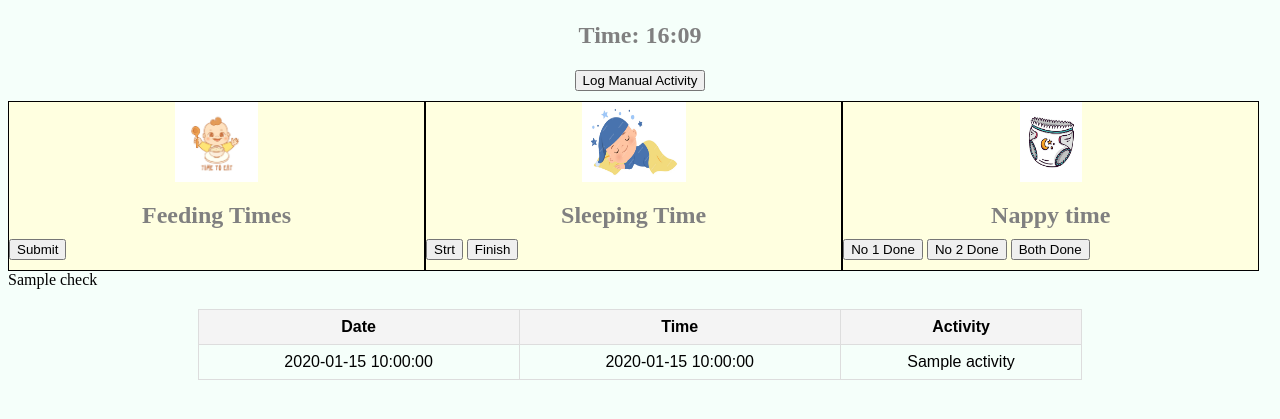
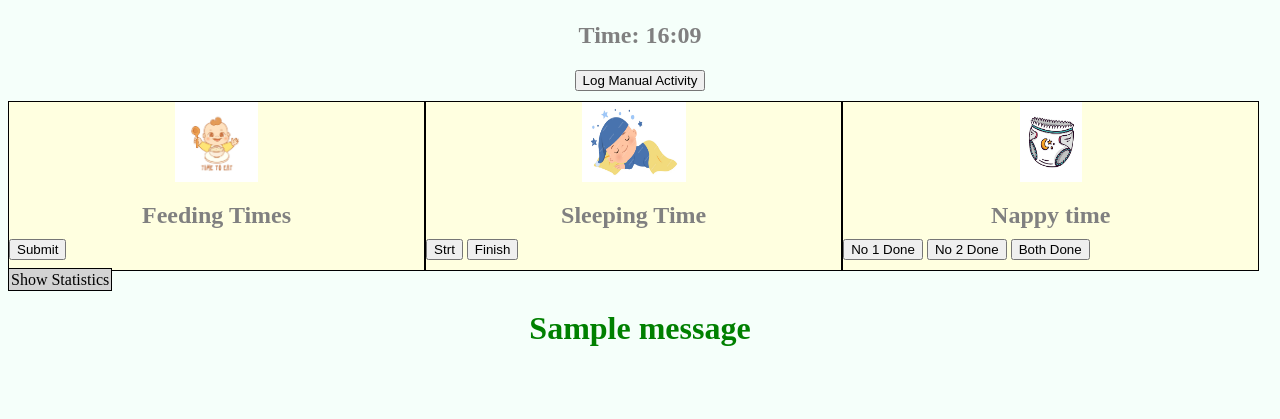
Before and after one commit to konstantina54/babyTracker, a Flask app: template templates/index.html in a window 1280 px wide. Shown: the part 367-786 px from the top of the page. Run offline with Flask 3, Linux system fonts and the light colour scheme; the template is opened without the code that fills it: most values are stand-ins (such as "Sample title", 1, 10 or a date in 2020); one stand-in notice (Sample message) is shown.

Commit message:
update data input and reading

```diff
--- a/app.py
+++ b/app.py
@@ -1,12 +1,14 @@
 from flask import Flask
-from flask import redirect, url_for, request, render_template, jsonify
+from flask import redirect, url_for, request, render_template, jsonify, flash
 from datetime import datetime
 import json
+import os
 import pandas as pd
 # from functios import display_data, clean_manual_data
 
 
 app = Flask(__name__)
+app.secret_key = os.urandom(24)
 
 
 def display_data():
@@ -23,40 +25,51 @@ def display_data():
 
 
 def clean_manual_data(data):
-    print(data + "this")
     data = data.replace("'", '"')
     # manual_inputs = manual_inputs.replace("'", '"')
-    activity_data = json.loads(data)
-    return activity_data
-
+    if not data.strip():
+        print("error")
+    else:
+        activity_data = json.loads(data)
+        return activity_data
 
 
 def display_formating(activity_data):
-    print(str(activity_data))
-    # print(type(activity_data))
-    # date time activity
-    date = activity_data['manualCalendar']
-    if 'sTime' in activity_data:
-        if len(activity_data["fTime"]) > 0 and len(activity_data["sTime"]) > 0:
-            time_difference = calculate_time_difference(activity_data['sTime'], activity_data['fTime'])
-            # print(f"Date: {activity_data['manualCalendar']}")
-            print(f"Time: {time_difference}")
-            print(f"Activity: Nap Time")
+    if not activity_data:
+        print("error")
+    else:
+        d = dict()
+        date = activity_data['manualCalendar']
+        if 'sTime' in activity_data:
+            if len(activity_data["fTime"]) > 0 and len(activity_data["sTime"]) > 0:
+                time_difference = calculate_time_difference(activity_data['sTime'], activity_data['fTime'])
+                # print(f"Date: {activity_data['manualCalendar']}")
+                d['note'] = time_difference
+                d['activity'] = 'Nap Time'
+                print(f"Time: {time_difference}")
+                print(f"Activity: Nap Time")
 
 
-    elif 'foodTime' in activity_data:
-        # print(f"Date: {activity_data['manualCalendar']}")
-        print(f"Time: {activity_data['foodTime']}")
-        print(f"Activity: Food Time")
-    else:
-        # print(f"Date: {activity_data['manualCalendar']}")
-        print(f"Time: {activity_data['pottyTime']}")
-        if 'no1' in activity_data  and 'no2' in activity_data:
-            print(f"Activity: Potty Activity no1 and no2")
-        elif 'no1' in activity_data:
-            print(f"Activity: Potty Activity no1")
+        elif 'foodTime' in activity_data:
+            # print(f"Date: {activity_data['manualCalendar']}")
+            d['note'] = ''
+            d['activity'] = 'Food Time'
+            print(f"Time: {activity_data['foodTime']}")
+            print(f"Activity: Food Time")
         else:
-            print(f"Activity: Potty Activity no2")
+            # print(f"Date: {activity_data['manualCalendar']}")
+            print(f"Time: {activity_data['pottyTime']}")
+            d['activity'] = 'Potty Action'
+            if 'no1' in activity_data  and 'no2' in activity_data:
+                d['note'] = 'Potty Activity no1 and no2'
+                print(f"Activity: Potty Activity no1 and no2")
+            elif 'no1' in activity_data:
+                d['note'] = 'Potty Activity no1'
+                print(f"Activity: Potty Activity no1")
+            else:
+                d['note'] = 'Potty Activity no2'
+                print(f"Activity: Potty Activity no2")
+        return d
 
 
 def calculate_time_difference(start_time, end_time):
@@ -90,9 +103,8 @@ def calculate_time_difference(start_time, end_time):
 
 @app.route('/')
 def index():
-    check = "activity_dataults"
     display_data()
-    return render_template('index.html', check = check)
+    return render_template('index.html')
 
 
 @app.route('/submit', methods=['POST'])
@@ -125,17 +137,18 @@ def collect_form_data():
             elif 'no2' in form_data:
                 transformed = f"{{'manualCalendar': '{date}', '{activity}': '{current_time}', 'no2': '{form_data['no2']}', 'InputType' : 'Auto'}}"
         else:
-            # if sTime create the line but wait until fTime is triggered and add to the line the time. Then add to file. Check if ftime is after stime
             if 'sTime' in form_data or 'fTime' in form_data:
-                transformed = nap_length(form_data)
+                x = nap_length(form_data)
+                if x is not None:
+                    transformed = x
 
         with open('test.txt', 'a') as fd:
-            fd.write(f'\n{transformed}')
+                fd.write(f'\n{transformed}')
     else:
         form_data['InputType'] = 'Manual'
         with open('test.txt', 'a') as fd:
             fd.write(f'\n{form_data}')
-    return render_template('index.html', check = "activity_dataults to displa maybe button?")
+    return render_template('index.html')
 
 
 @app.route('/second')
@@ -144,8 +157,6 @@ def index2():
     df = table_view()
     table_html = df.to_html(classes='table table-striped', index=False)
     return render_template('main.html',table=table_html)
-
-
 
 
 
@@ -191,14 +202,14 @@ def reorganise_data(data):
         elif 'sTime' in row and row['sTime']:
             time = row['sTime']
             activity = 'Start'
-        elif 'fTime' in row and row['fTime']:
-            time = row['fTime']
-            activity = 'Finish'
+        # elif 'fTime' in row and row['fTime']:
+        #     time = row['fTime']
+        #     activity = 'Finish'
         else:
             time = ''
             activity = 'Unknown'
 
-        organised_data.append({'Date': date, 'Time': time, 'Activity': activity, 'Other': other})
+        organised_data.append({'Date': date, 'Time': time, 'Activity': activity, 'Note': other})
     return organised_data
 
 
@@ -216,13 +227,13 @@ def nap_length(activity):
 
     elif 'fTime' in activity:  # Finish time button pressed
         if nap_length.datetime_start is None:  # Check if start time exists
-            print("Error: Start time not set.")
+            flash("Error: Start time not set.")
 
 
         datetime_finish = datetime.now()
         finish_time = f"{datetime_finish.hour}:{datetime_finish.minute:02d}"
 
-        if datetime_finish > nap_length.datetime_start:  # Validate time order
+        if nap_length.datetime_start is not None and datetime_finish > nap_length.datetime_start:  # Validate time order
             date = datetime_finish.date()
             transformed = {
                 "manualCalendar": str(date),
@@ -236,9 +247,13 @@ def nap_length(activity):
             nap_length.start_time = None
             return transformed
         else:
-            print("Error: Finish time must be after start time.")
-    else:
-        print("Invalid button pressed. Use 'sTime' or 'fTime'.")
+            flash("Error: Finish time must be after start time.", 'danger')
+            pass
+    # else:
+    #     # flash("Invalid button pressed. Use 'sTime' or 'fTime'.", 'danger')
+    #     # pass
+
+
 
 
 
--- a/static/style.css
+++ b/static/style.css
@@ -80,6 +80,13 @@ body{
   width: 15%;
 }
 
+#results{
+  background: lightgray;
+  border: 1px solid black;
+  padding: 2px;
+  text-decoration: none;
+  color: black;
+}
 
 #food{
   margin-left: 40%;
--- a/templates/index.html
+++ b/templates/index.html
@@ -95,26 +95,15 @@
                 </div>
             </div>
         </div>
-        <div id = "results">
-            <span>{{ check }}</span>
-            <table>
-                <thead>
-                    <tr>
-                        <th>Date</th>
-                        <th>Time</th>
-                        <th>Activity</th>
-                    </tr>
-                </thead>
-                <tbody>
-                    <tr>
-                        <td>{{ date }}</td>
-                        <td>{{ time }}</td>
-                        <td>{{ activity }}</td>
-                    </tr>
-                </tbody>
-            </table>
-
-        </div>
+        <a href="/second" id = results >Show Statistics</a>
+        <h1>
+        {% with messages = get_flashed_messages() %}
+            {% if messages %}
+            {% for message in messages %}
+                {{ message }}
+            {% endfor %}
+            {% endif %}
+        {% endwith %}</h1>
 
 		<script type="text/javascript" src="static/main.js"></script>
 	</body>
```
